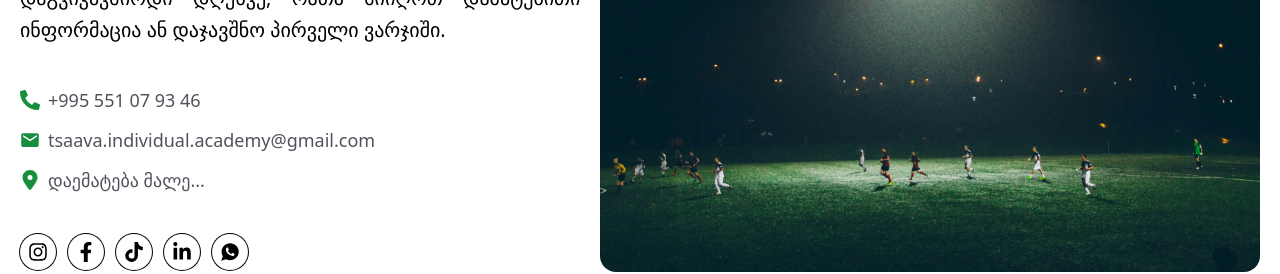
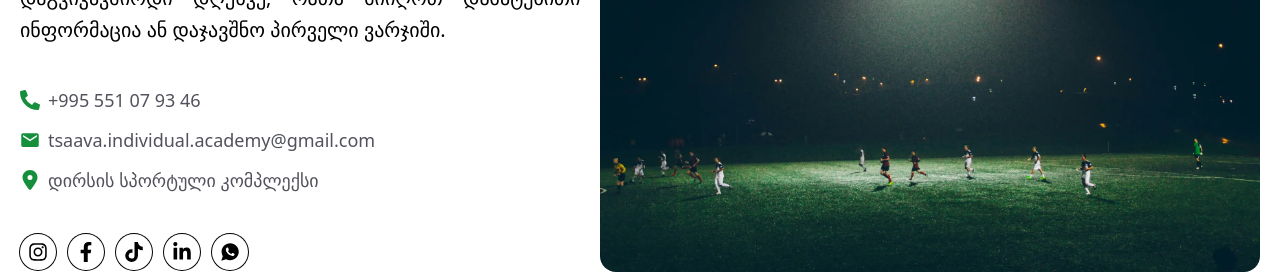
Before and after one commit to Tornike28-AT/academy, a Next.js app: page / in a window 1280 px wide. Shown: the part 5305-5579 px from the top of the page. Built offline with nearby package versions, Linux system fonts and the light colour scheme.

Commit message:
address change

```diff
--- a/components/Cta.jsx
+++ b/components/Cta.jsx
@@ -81,13 +81,13 @@ const MotionLink = motion.create(Link);
               tsaava.individual.academy@gmail.com
             </Link>
             <Link
-              href="#"
+              href="https://maps.app.goo.gl/uCXkqGKwtQBPucrF7"
               target="_blank"
               rel="noopener noreferrer"
               className="flex items-center gap-2 hover:underline"
             >
               <FaLocationDot size={20} className="text-[#158F3C]" />
-              დაემატება მალე...
+              დირსის სპორტული კომპლექსი
             </Link>
           </div>
 
```
